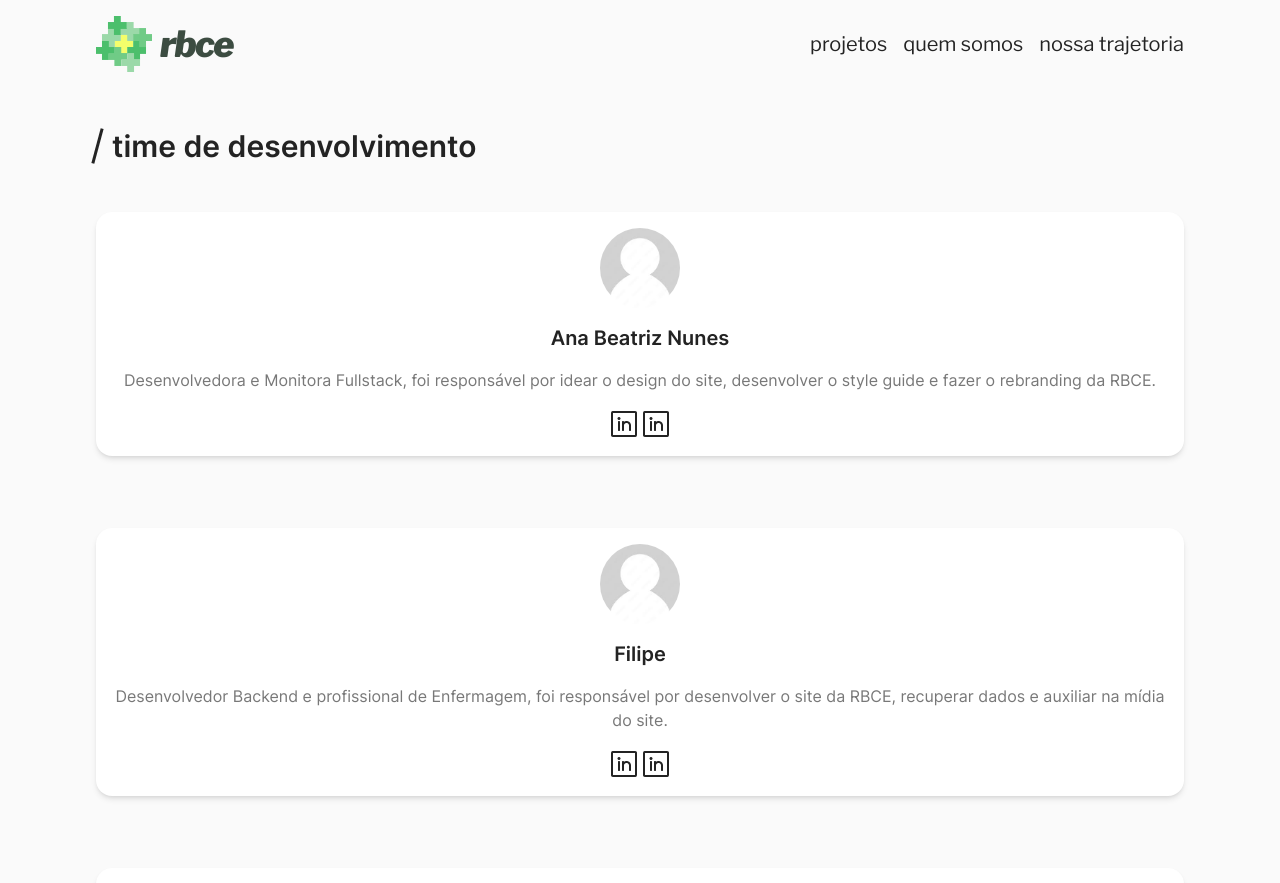
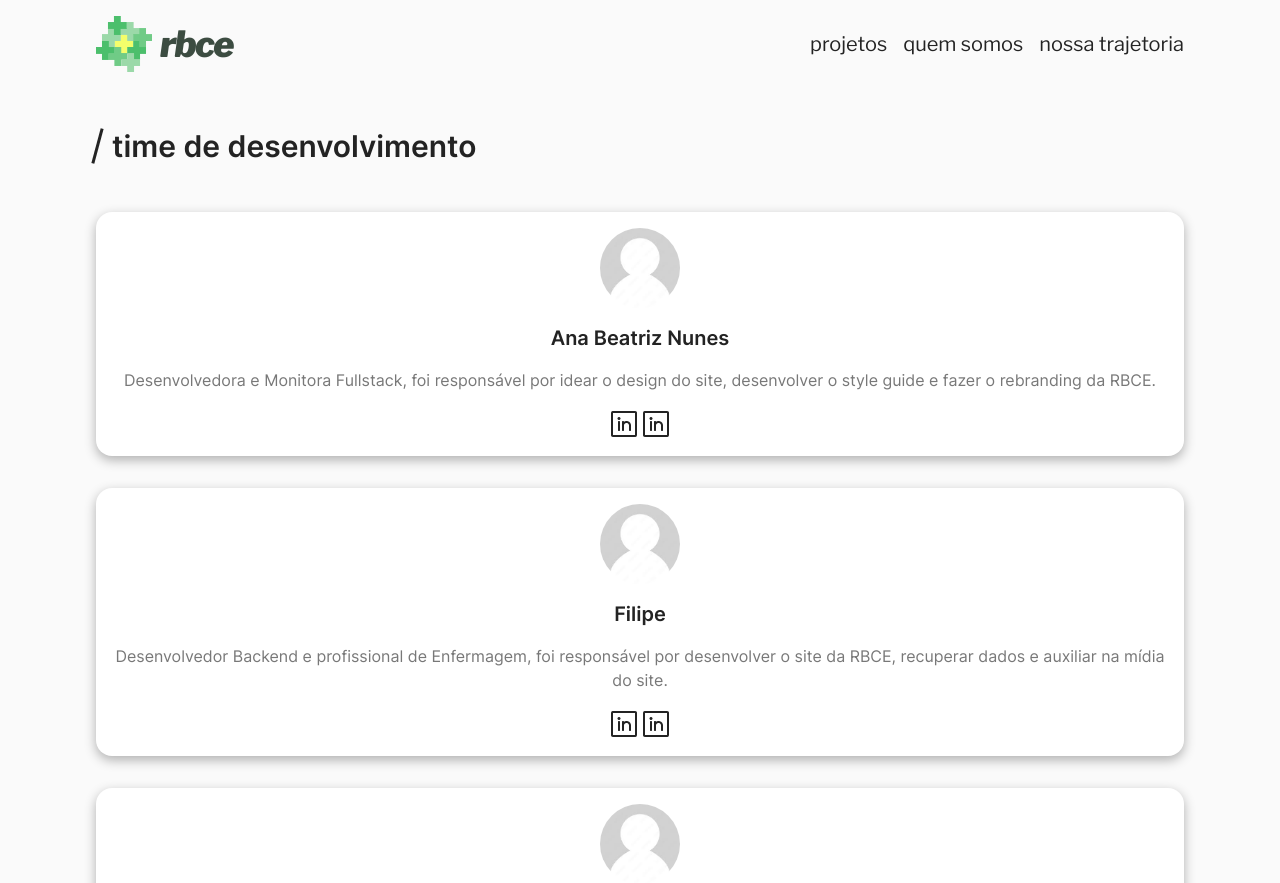
Before and after one commit to team-rbce/rbce, a React (Vite) app: page /time-de-desenvolvimento in a window 1280 px wide. Shown: the top 883 px of the page. Built offline with nearby package versions, Linux system fonts and the light colour scheme.

Commit message:
refactoring cards

```diff
--- a/src/pages/Developers/Developers.jsx
+++ b/src/pages/Developers/Developers.jsx
@@ -3,14 +3,44 @@ import Title from '../../components/Title/Title';
 import DevelopersCard from './DevelopersCard';
 
 export default function Developers() {
+  const developers = [
+    {
+      imagePath: '/defaultAvatar.jpeg',
+      /* imagePath: '/anaNunesAvatar.jpeg', */
+      name: 'Ana Beatriz Nunes',
+      description: 'Desenvolvedora e Monitora Fullstack, foi responsável por idear o design do site, desenvolver o style guide e fazer o rebranding da RBCE.',
+      socials: ['linkedin', 'github'],
+    },
+    {
+      imagePath: '/defaultAvatar.jpeg',
+      /* imagePath: '/FilipeAvatar.jpeg', */
+      name: 'Filipe',
+      description: 'Desenvolvedor Backend e profissional de Enfermagem, foi responsável por desenvolver o site da RBCE, recuperar dados e auxiliar na mídia do site.',
+      socials: ['linkedin', 'github'],
+    },
+    {
+      imagePath: '/defaultAvatar.jpeg',
+      /* imagePath: '/samuelAvatar.jpeg', */
+      name: 'Samuel Deotti',
+      description: 'Desenvolvedor Fullstack, foi responsável por desenvolver o site da RBCE e auxiliar no contexto final para a produção.',
+      socials: ['https://br.linkedin.com/in/samuel-deotti', 'https://github.com/samueldeotti'],
+    },
+    {
+      imagePath: '/defaultAvatar.jpeg',
+      /* imagePath: '/yanAvatar.jpeg', */
+      name: 'Yan',
+      description: 'Desenvolvedor Frontend, foi responsável por idear o design, desenvolver o site da RBCE, auxiliar na mídia do site.',
+      socials: ['linkedin', 'github'],
+    },
+  ];
+
   return (
     <div className="w-full h-full px-3 py-4 sm:px-10 md:px-16 lg:px-24">
       <Title>Time de desenvolvimento</Title>
-      <div className="flex flex-col gap-6">
-        <DevelopersCard name="Ana Beatriz Nunes" description="Desenvolvedora e Monitora Fullstack, foi responsável por idear o design do site, desenvolver o style guide e fazer o rebranding da RBCE." socials={ ['linkedin', 'github'] } />
-        <DevelopersCard name="Filipe" description="Desenvolvedor Backend e profissional de Enfermagem, foi responsável por desenvolver o site da RBCE, recuperar dados e auxiliar na mídia do site." socials={ ['linkedin', 'github'] } />
-        <DevelopersCard name="Samuel" description="Desenvolvedor Fullstack, foi responsável por desenvolver o site da RBCE e auxiliar no contexto final para a produção." socials={ ['https://br.linkedin.com/in/samuel-deotti', 'https://github.com/samueldeotti'] } />
-        <DevelopersCard name="Yan" description="Desenvolvedor Frontend, foi responsável por idear o design, desenvolver o site da RBCE, auxiliar na mídia do site." socials={ ['linkedin', 'github'] } />
+      <div className="flex flex-col gap-8 my-12">
+
+        {developers.map((developer, index) => <DevelopersCard key={ developer.name + index } { ...developer } />)}
+
       </div>
     </div>
   );
--- a/src/pages/Developers/DevelopersCard.jsx
+++ b/src/pages/Developers/DevelopersCard.jsx
@@ -1,10 +1,10 @@
 import React from 'react';
 import PropTypes from 'prop-types';
 
-export default function DevelopersCard({ name, description, socials }) {
+export default function DevelopersCard({ imagePath, name, description, socials }) {
   return (
-    <div className="flex flex-col items-center font-Inter bg-white rounded-2xl p-4 gap-4 shadow-md my-6">
-      <img src="/defaultAvatar.jpeg" alt="" className="rounded-full h-20 w-20" />
+    <div style={ { boxShadow: 'rgba(0, 0, 0, 0.301) 0px 4px 12px' } } className="flex flex-col items-center font-Inter bg-white rounded-2xl p-4 gap-4">
+      <img src={ imagePath } alt={ `${name}avatar` } className="rounded-full h-20 w-20" />
       <h3 className="font-semibold text-xl text-background-primary-dark">{name}</h3>
       <p className="text-[#787878] text-center">{description}</p>
       <div className="flex">
@@ -22,4 +22,5 @@ DevelopersCard.propTypes = {
   name: PropTypes.string.isRequired,
   description: PropTypes.string.isRequired,
   socials: PropTypes.arrayOf(PropTypes.string).isRequired,
+  imagePath: PropTypes.string.isRequired,
 };
```
